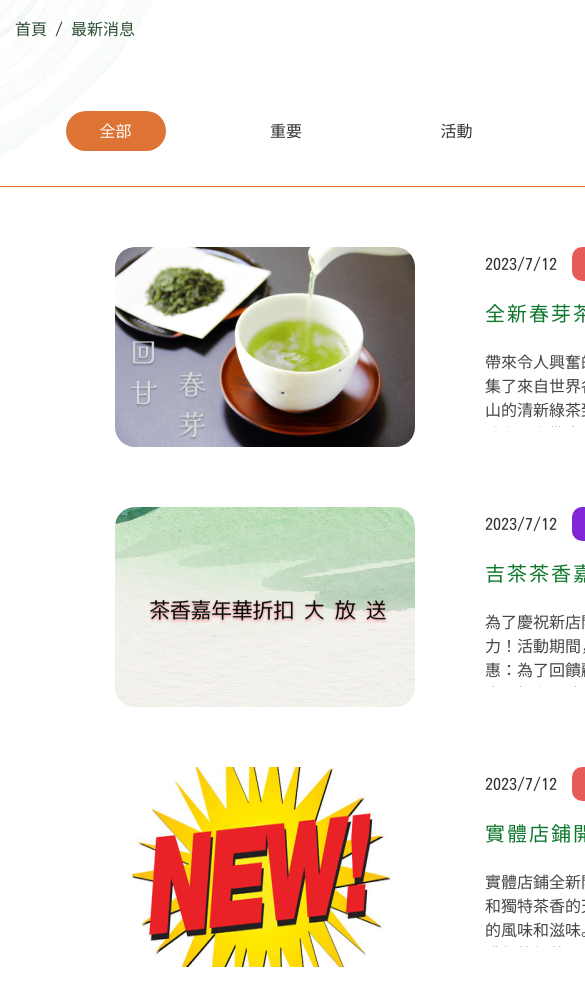
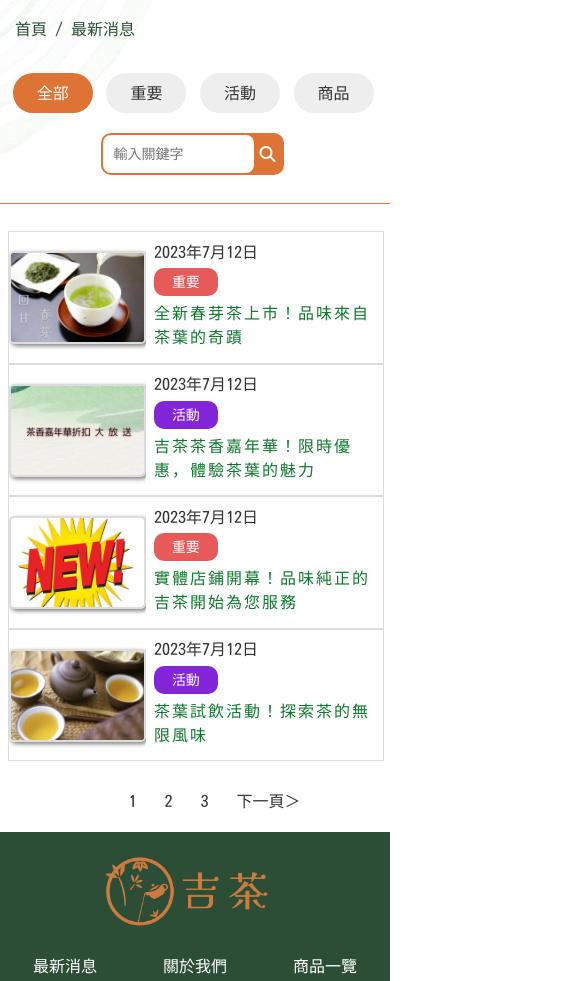
Before and after one commit to mochi-nino/yoshicha-old, a plain HTML site: page news.html in a window 390 px wide. Shown: the part 542-1523 px from the top of the page, 585 px wide, since content can reach past the window. Drawn offline with Linux system fonts and the light colour scheme.

Commit message:
news ok 8/5

```diff
--- a/css/index.css
+++ b/css/index.css
@@ -39,6 +39,7 @@ a {
 .slide {
     width: 20%;
     transition: 2s;
+    cursor: pointer;
 }
 
 .slide img {
--- a/css/news.css
+++ b/css/news.css
@@ -15,15 +15,12 @@
     background-position: center center;
     background-size: auto;
     opacity: 0.8;
-
 }
 
 .main h1 {
     line-height: 450px;
     color: #0b5c22;
     text-align: center;
-
-    /* -webkit-text-stroke: .1px #2D4E36; */
 }
 
 
@@ -147,6 +144,8 @@
     height: 200px;
 }
 
+
+
 .news-item .pic {
     margin-right: 70px;
     overflow: hidden;
@@ -214,15 +213,14 @@
 
 .news-item .txt p {
     padding-block: 5px;
+    overflow: hidden;
+    display: -webkit-box;
+    -webkit-line-clamp: 3;
+    -webkit-box-orient: vertical;
 }
 
 
-.news-item .txt p:last-child {
-    overflow: hidden;
-    display: -webkit-box;
-    -webkit-line-clamp: 3;
-    -webkit-box-orient: vertical
-}
+
 
 .news-page {
     display: flex;
@@ -242,3 +240,102 @@
 .news-page a:hover {
     color: #dd7335;
 }
+
+
+@media screen and (max-width:768px) {
+
+    .main {}
+
+    .breadcrumb {
+        width: 100%;
+    }
+
+    .news-class {
+        display: grid;
+        grid-template-columns: repeat(4, 1fr);
+        width: 100%;
+        box-sizing: border-box;
+        justify-content: center;
+        padding: 2%;
+        margin-block: 5%
+    }
+
+    .news-class a {
+        margin-left: 5px;
+        margin-block: 0px;
+        width: 80px;
+        background-color: #eee;
+        border-radius: 50px;
+
+    }
+
+    .news-search {
+        margin-block: 20px;
+        grid-column: span 2;
+        grid-column-start: 2;
+        grid-column-end: 4;
+    }
+
+    .news-list {
+        width: 100%;
+        box-sizing: border-box;
+        padding: 2%;
+    }
+
+    .news-item {
+        width: 100%;
+        height: auto;
+        margin: 0px;
+        border: 1px solid #ddd;
+        flex-wrap: nowrap;
+    }
+
+
+    .news-item .pic {
+        width: 60%;
+        margin-right: 2%;
+        padding-block: 5%;
+
+    }
+
+    .news-item .pic img {
+        border: 2px solid #ddd;
+        box-sizing: border-box;
+    }
+
+
+
+
+    .news span {
+        margin-left: 0;
+        display: block;
+        padding: 2px;
+        width: 60px;
+        margin-block: 2%;
+        font-size: 14px;
+        border-radius: 10px;
+    }
+
+
+    .news-item .txt {
+        width: 100%;
+        padding-block: 2%;
+    }
+
+    .news-item h3 {
+        padding-block: 0px;
+        font-size: 16px;
+    }
+
+    .news-item .txt p {
+        display: none;
+    }
+
+
+    .news-page {
+        margin: 0;
+        padding: 5%;
+        width: 100%;
+    }
+
+}
--- a/css/qaz.css
+++ b/css/qaz.css
@@ -96,11 +96,10 @@
 
 
 .qaz-item {
-    background-color: #fff;
+    background-color: #eee;
     border-radius: 30px;
     margin-inline: 10px;
-    max-height: 0;
-    transition: max-height 0.4s ease;
+    display: none;
     overflow: hidden;
 }
 
--- a/news.html
+++ b/news.html
@@ -131,13 +131,12 @@
             </div>
         </div>
         <div class="news-list">
-            <a href="">
             <div class="news-item">
                 <div class="pic">
-                        <img src="img/new-tea.png" alt="新商品春茶">
+                    <a href=""> <img src="img/new-tea.png" alt="新商品春茶"></a>
                 </div>
                 <div class="txt">
-                        <time>2023/7/12</time><span class="important">重要</span>
+                    <time>2023年7月12日</time><span class="important">重要</span>
                     <a href="">
                         <h3>全新春芽茶上市！品味來自茶葉的奇蹟</h3>
                     </a>
@@ -147,14 +146,12 @@
                         一同品味來自茶葉的奇蹟，讓我們與您共同追尋茶葉的真諦和魅力。</p>
                 </div>
             </div>
-            </a>
-            <a href="">
             <div class="news-item">
                 <div class="pic">
-                        <img src="img/sale.jpg" alt="折扣">
+                    <a href=""><img src="img/sale.jpg" alt="折扣"></a>
                 </div>
                 <div class="txt">
-                        <time>2023/7/12</time><span class="event">活動</span>
+                    <time>2023年7月12日</time><span class="event">活動</span>
                     <a href="">
                         <h3>吉茶茶香嘉年華！限時優惠，體驗茶葉的魅力</h3>
                     </a>
@@ -164,14 +161,12 @@
                         切勿錯過這個難得的機會！茶香源專賣店誠摯地邀請您蒞臨參加茶香嘉年華活動，與我們共同分享茶葉的美妙之旅。</p>
                 </div>
             </div>
-            </a>
-            <a href="">
             <div class="news-item">
                 <div class="pic">
-                        <img src="img/new-shop.jpg" alt="門市開幕">
+                    <a href=""><img src="img/new-shop.jpg" alt="門市開幕"></a>
                 </div>
                 <div class="txt">
-                        <time>2023/7/12</time><span class="important">重要</span>
+                    <time>2023年7月12日</time><span class="important">重要</span>
                     <a href="">
                         <h3>實體店鋪開幕！品味純正的吉茶開始為您服務</h3>
                     </a>
@@ -181,14 +176,12 @@
                         無論是自己品味，還是送給親友，吉茶都是您的最佳選擇。請帶著好奇心和味蕾的渴望，讓我們一起享受茶葉的奇妙之旅吧！</p>
                 </div>
             </div>
-            </a>
-            <a href="">
             <div class="news-item">
                 <div class="pic">
-                        <img src="img/tea.jpg" alt="茶贈體">
+                    <a href=""><img src="img/tea.jpg" alt="茶贈體"></a>
                 </div>
                 <div class="txt">
-                        <time>2023/7/12</time><span class="event">活動</span>
+                    <time>2023年7月12日</time><span class="event">活動</span>
                     <a href="">
                         <h3>茶葉試飲活動！探索茶的無限風味</h3>
                     </a>
```
Also changed, not shown: index.html (+56 -7 lines), qaz.html (+37 -21 lines). Lines whose indentation alone changed are shown as unchanged.
